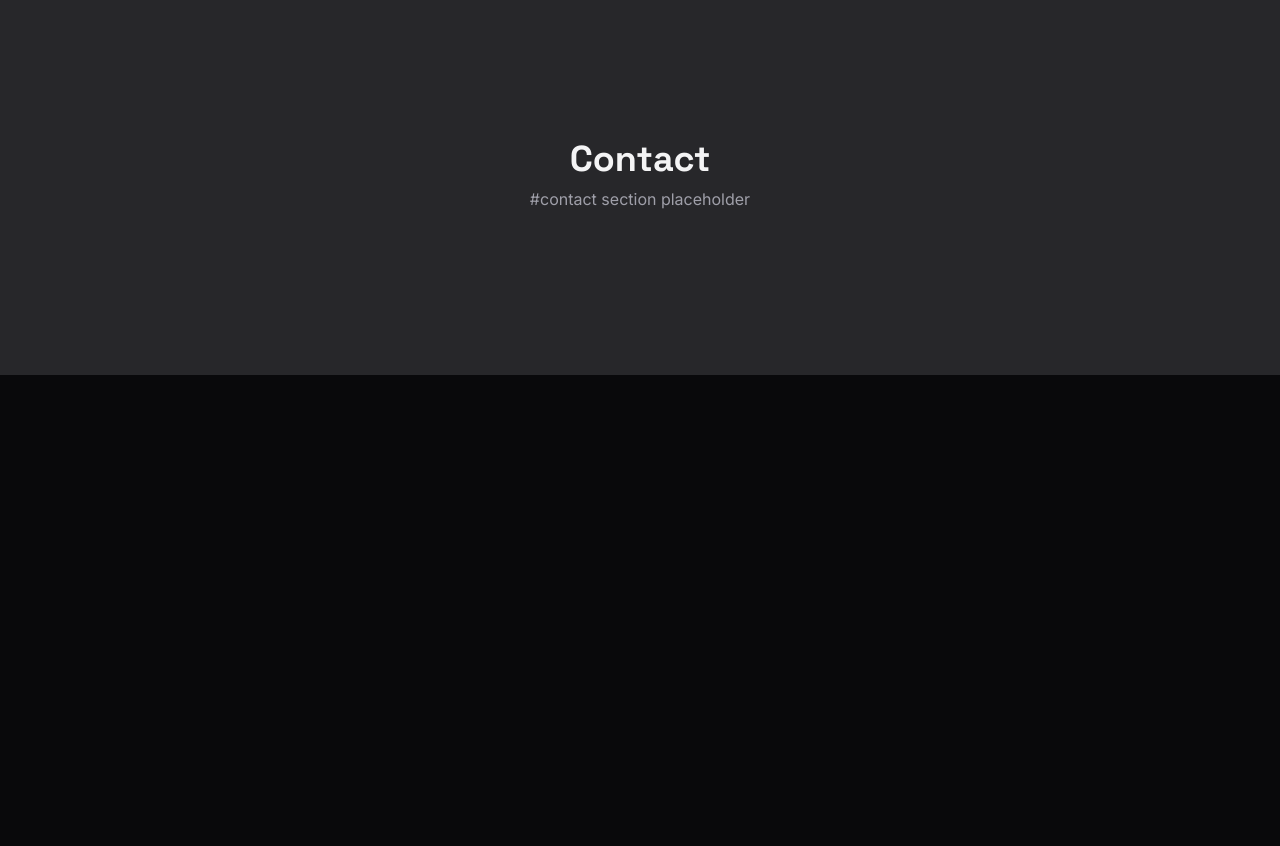
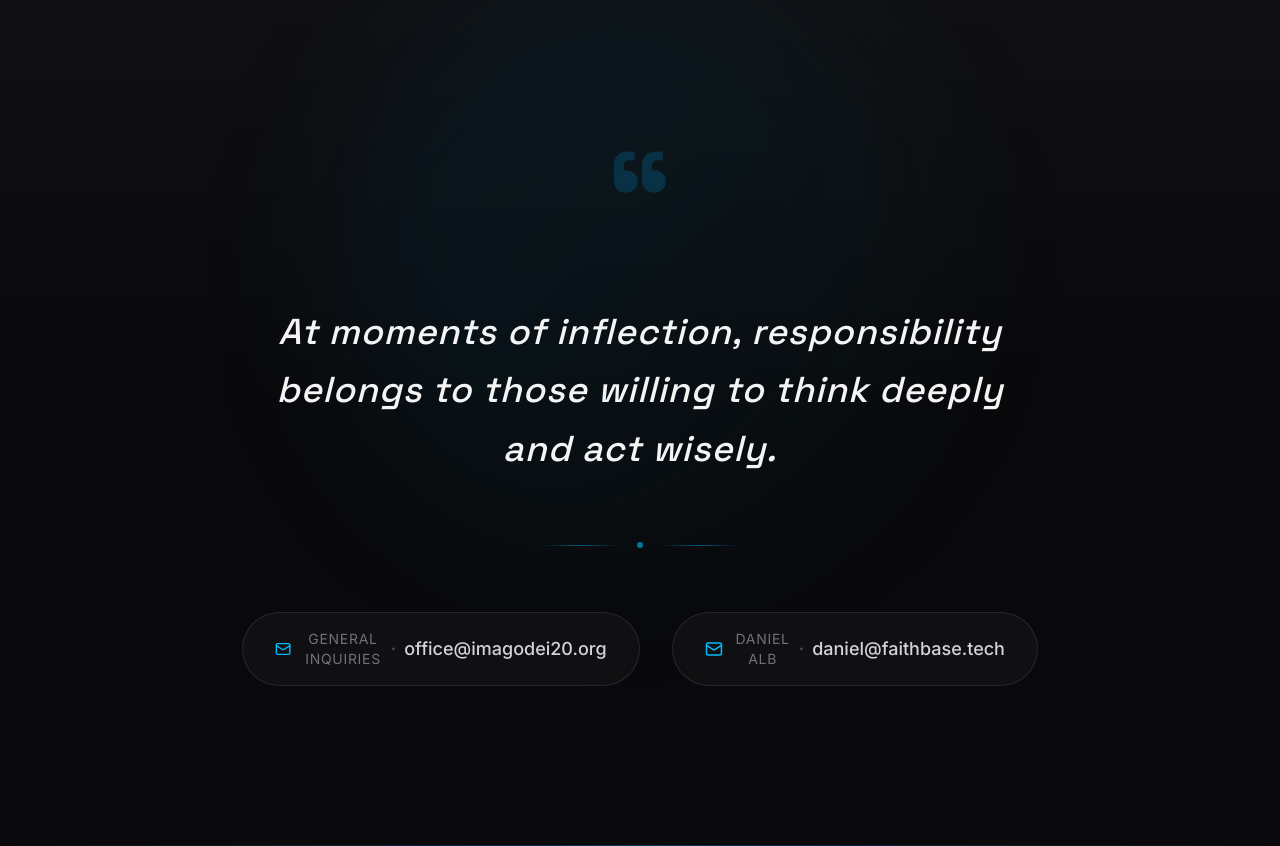
Before and after one commit to groundmuffin/imagoday-product, a Next.js app in the folder imagodei-website/: page /en in a window 1280 px wide. Shown: the part 6800-7646 px from the top of the page. Before the commit the page ends 7175 px from the top, so only its background shows below. Built offline with nearby package versions, Linux system fonts and the light colour scheme.

Commit message:
implement contacts

```diff
--- a/imagodei-website/src/app/[locale]/page.tsx
+++ b/imagodei-website/src/app/[locale]/page.tsx
@@ -5,6 +5,7 @@ import { SpeakersSection } from './SpeakersSection'
 import { Program } from '@/components/sections/program'
 import { VenueSection } from './VenueSection'
 import { Partners } from '@/components/sections/partners'
+import { Contact } from '@/components/sections/contact'
 
 type Params = Promise<{ locale: string }>
 
@@ -18,6 +19,7 @@ export default async function HomePage({ params }: { params: Params }) {
   const tProgram = await getTranslations('sections.program')
   const tVenue = await getTranslations('sections.venue')
   const tPartners = await getTranslations('sections.partners')
+  const tContact = await getTranslations('sections.contact')
 
   // Get objectives section data from translations
   const objectivesData = {
@@ -68,6 +70,12 @@ export default async function HomePage({ params }: { params: Params }) {
     benefits: tPartners.raw('benefits'),
     targetAudience: tPartners.raw('targetAudience'),
     partners: tPartners.raw('partners'),
+  }
+
+  // Get contact section data from translations
+  const contactData = {
+    closingQuote: tContact('closingQuote'),
+    contacts: tContact.raw('contacts'),
   }
 
   // Get hero section data from translations
@@ -137,26 +145,11 @@ export default async function HomePage({ params }: { params: Params }) {
         translations={partnersData.translations}
       />
 
-      {/* Contact Section Placeholder */}
-      <section
-        id="contact"
-        className="flex min-h-[50vh] items-center justify-center bg-zinc-800"
-      >
-        <div className="text-center">
-          <h2
-            className="text-3xl font-bold text-zinc-100 md:text-4xl"
-            style={{ fontFamily: 'Space Grotesk, sans-serif' }}
-          >
-            Contact
-          </h2>
-          <p
-            className="mt-2 text-zinc-400"
-            style={{ fontFamily: 'Inter, sans-serif' }}
-          >
-            #contact section placeholder
-          </p>
-        </div>
-      </section>
+      {/* Contact Section */}
+      <Contact
+        closingQuote={contactData.closingQuote}
+        contacts={contactData.contacts}
+      />
     </div>
   )
 }
--- /dev/null
+++ b/imagodei-website/src/components/sections/contact/Contact.tsx
@@ -0,0 +1,106 @@
+'use client'
+
+import type { Contact as ContactType } from '@/types'
+import { Mail } from 'lucide-react'
+
+export interface ContactProps {
+  /** The philosophical closing statement displayed prominently */
+  closingQuote: string
+  /** List of contact email addresses */
+  contacts: ContactType[]
+  /** Called when user clicks an email link (for analytics tracking) */
+  onEmailClick?: (email: string) => void
+}
+
+const fontHeading = { fontFamily: "'Space Grotesk', sans-serif" }
+
+export function Contact({ closingQuote, contacts, onEmailClick }: ContactProps) {
+  return (
+    <section
+      id="contact"
+      className="relative flex min-h-[70vh] flex-col items-center justify-center overflow-hidden bg-zinc-950 px-6 py-24 sm:min-h-[80vh] sm:py-32 lg:py-40"
+      aria-labelledby="contact-heading"
+      role="region"
+    >
+      {/* Subtle ambient gradient */}
+      <div className="pointer-events-none absolute inset-0 bg-gradient-to-b from-zinc-900/50 via-zinc-950 to-zinc-950" />
+      <div className="pointer-events-none absolute left-1/2 top-1/3 h-[600px] w-[600px] -translate-x-1/2 -translate-y-1/2 rounded-full bg-gradient-to-br from-sky-950/30 via-cyan-950/20 to-transparent blur-3xl" />
+
+      {/* Content Container */}
+      <div className="relative z-10 flex max-w-3xl flex-col items-center text-center">
+        {/* Decorative Quotation Mark */}
+        <div
+          className="mb-8 text-8xl font-bold leading-none text-sky-500/20 sm:mb-10 sm:text-9xl"
+          aria-hidden="true"
+          style={fontHeading}
+        >
+          &ldquo;
+        </div>
+
+        {/* Closing Quote */}
+        <blockquote className="mb-12 sm:mb-16">
+          <p
+            id="contact-heading"
+            className="animate-fade-in-up text-xl font-medium italic leading-relaxed tracking-wide text-zinc-100 sm:text-2xl md:text-3xl lg:text-4xl"
+            style={fontHeading}
+          >
+            {closingQuote}
+          </p>
+        </blockquote>
+
+        {/* Decorative Divider */}
+        <div className="mb-12 flex items-center gap-4 sm:mb-16">
+          <div className="h-px w-12 bg-gradient-to-r from-transparent via-sky-500/50 to-transparent sm:w-20" />
+          <div className="h-1.5 w-1.5 rounded-full bg-sky-400/60" />
+          <div className="h-px w-12 bg-gradient-to-r from-transparent via-sky-500/50 to-transparent sm:w-20" />
+        </div>
+
+        {/* Contact Emails */}
+        {contacts.length > 0 && (
+          <nav
+            className="flex flex-col items-center gap-5 sm:flex-row sm:gap-8"
+            aria-label="Contact email addresses"
+          >
+            {contacts.map((contact, index) => (
+              <ContactLink
+                key={contact.id}
+                contact={contact}
+                onClick={() => onEmailClick?.(contact.email)}
+                delay={index * 100}
+              />
+            ))}
+          </nav>
+        )}
+      </div>
+
+      {/* Bottom accent line */}
+      <div className="pointer-events-none absolute bottom-0 left-0 right-0 h-px bg-gradient-to-r from-transparent via-sky-500/30 to-transparent" />
+    </section>
+  )
+}
+
+interface ContactLinkProps {
+  contact: ContactType
+  onClick?: () => void
+  delay: number
+}
+
+function ContactLink({ contact, onClick, delay }: ContactLinkProps) {
+  return (
+    <a
+      href={`mailto:${contact.email}`}
+      onClick={() => onClick?.()}
+      className="animate-fade-in-up group flex items-center gap-3 rounded-full border border-zinc-700/50 bg-zinc-900/50 px-6 py-3 text-base font-medium text-zinc-300 backdrop-blur-sm transition-all duration-300 hover:border-sky-500/50 hover:bg-sky-950/30 hover:text-white hover:shadow-lg hover:shadow-sky-500/10 focus:outline-none focus:ring-2 focus:ring-sky-500 focus:ring-offset-2 focus:ring-offset-zinc-950 sm:px-8 sm:py-4 sm:text-lg"
+      style={{ animationDelay: `${200 + delay}ms` }}
+    >
+      <Mail className="h-4 w-4 text-sky-400 transition-colors duration-300 group-hover:text-sky-300 sm:h-5 sm:w-5" />
+      <span className="flex flex-col items-start gap-0.5 sm:flex-row sm:items-center sm:gap-2">
+        <span className="text-xs font-normal uppercase tracking-wider text-zinc-500 group-hover:text-zinc-400 sm:text-sm">
+          {contact.label}
+        </span>
+        <span className="hidden text-zinc-600 sm:inline">·</span>
+        <span>{contact.email}</span>
+      </span>
+    </a>
+  )
+}
--- /dev/null
+++ b/imagodei-website/src/components/sections/contact/index.ts
@@ -0,0 +1,2 @@
+export { Contact } from './Contact'
+export type { ContactProps } from './Contact'
--- a/imagodei-website/src/messages/en.json
+++ b/imagodei-website/src/messages/en.json
@@ -285,7 +285,20 @@
       ]
     },
     "contact": {
-      "title": "Contact"
+      "title": "Contact",
+      "closingQuote": "At moments of inflection, responsibility belongs to those willing to think deeply and act wisely.",
+      "contacts": [
+        {
+          "id": "contact-1",
+          "email": "office@imagodei20.org",
+          "label": "General Inquiries"
+        },
+        {
+          "id": "contact-2",
+          "email": "daniel@faithbase.tech",
+          "label": "Daniel Alb"
+        }
+      ]
     }
   },
   "meta": {
--- a/imagodei-website/src/messages/ro.json
+++ b/imagodei-website/src/messages/ro.json
@@ -285,7 +285,20 @@
       ]
     },
     "contact": {
-      "title": "Contact"
+      "title": "Contact",
+      "closingQuote": "In momente de inflexiune, responsabilitatea apartine celor dispusi sa gandeasca profund si sa actioneze intelept.",
+      "contacts": [
+        {
+          "id": "contact-1",
+          "email": "office@imagodei20.org",
+          "label": "Informatii generale"
+        },
+        {
+          "id": "contact-2",
+          "email": "daniel@faithbase.tech",
+          "label": "Daniel Alb"
+        }
+      ]
     }
   },
   "meta": {
```
Also changed, not shown: 2 other files (tests, documents, lock files or other folders).
